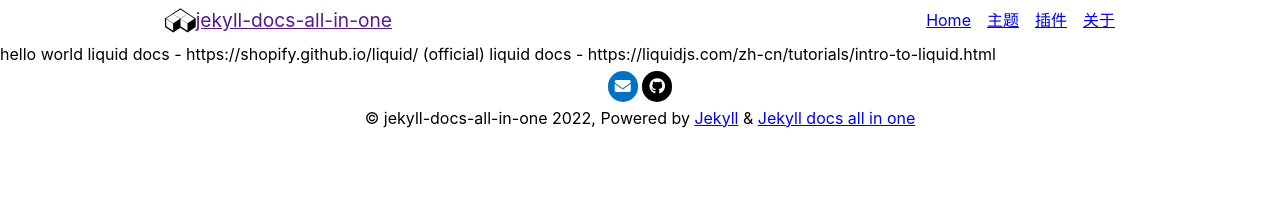
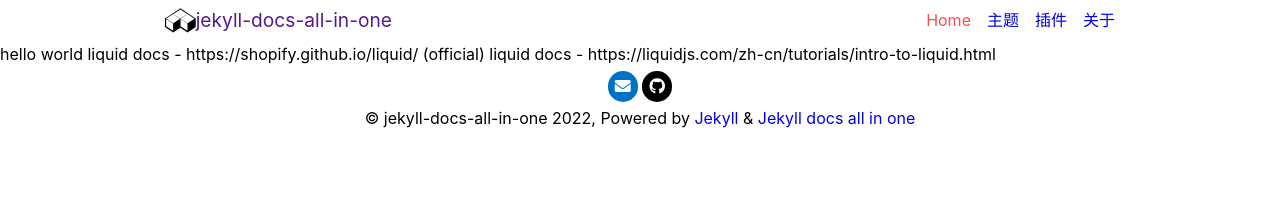
Before and after one commit to LawssssCat/jekyll-docs, a Jekyll site: the page built from index.html, in a window 1280 px wide. Shown: the top 215 px of the page. Built offline with Jekyll 4.4.1, drawn with Linux system fonts in a browser that asks for light colours; the list of posts is cut into pages by our own code.

Commit message:
improvement: links css

```diff
--- a/_sass/common/_classes.scss
+++ b/_sass/common/_classes.scss
@@ -4,4 +4,5 @@
   "common/classes/clickable",
   "common/classes/flex",
   "common/classes/pseudo",
+  "common/classes/link",
   "common/classes/overflow";
--- a/_sass/common/_reset.scss
+++ b/_sass/common/_reset.scss
@@ -40,3 +40,8 @@
   padding: 0;
   margin: map-get($spacers, 2) 0;
 }
+
+a {
+  // font-weight: map-get($base, font-weight-bold);
+  @include link-colors(null, $main-color-1);
+}
--- /dev/null
+++ b/_sass/common/classes/_link.scss
@@ -0,0 +1,12 @@
+@mixin link-colors($clr, $hover-clr: default, $active-clr: default, $focus-clr: default, $theme: default) {
+  @include plain() {
+    text-decoration: none;
+  }
+  @include hover() {
+    text-decoration: underline;
+  }
+  @include active() {
+    text-decoration: none;
+  }
+  @include clickable($clr, null, $hover-clr, null, $active-clr, null, $focus-clr, null, $theme);
+}
--- a/_sass/components/_header.scss
+++ b/_sass/components/_header.scss
@@ -30,3 +30,11 @@
     @include menu(3, 2, nowrap);
   }
 }
+
+.navigation__item {
+  @include active() {
+    a {
+      @include link-colors($main-color-1, $main-color-1);
+    }
+  }
+}
```
